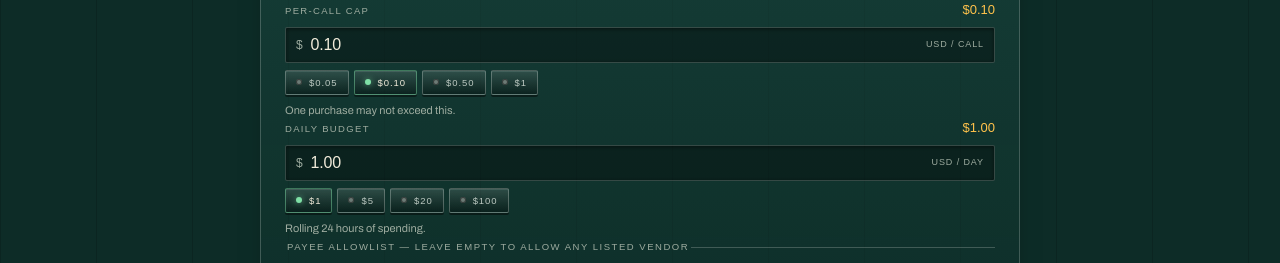
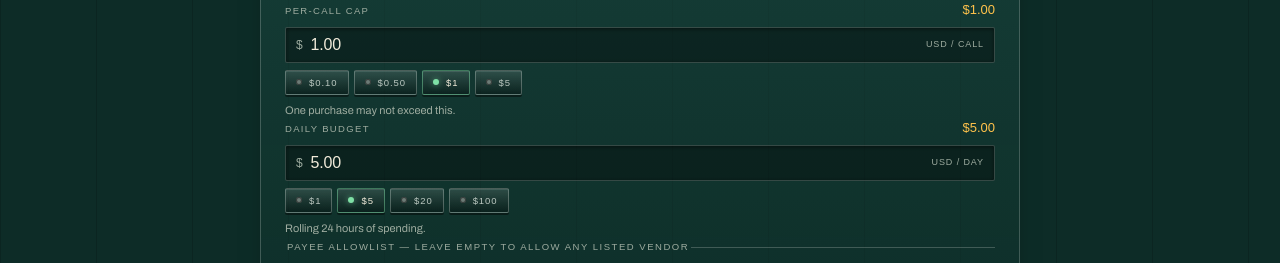
Before and after one commit to TheNonFungibleHuman/stipend, a Next.js app: page /start in a window 1280 px wide. Both pictures are taken after a click on the button "CONTINUE TO POLICY". Shown: the part 315-578 px from the top of the page. Built offline with nearby package versions, Linux system fonts and the light colour scheme; a web font is replaced by a local one.

Commit message:
fix(stipend): default caps are one dollar a call and five dollars a day

```diff
--- a/app/components/AmountInput.tsx
+++ b/app/components/AmountInput.tsx
@@ -26,7 +26,7 @@ export function AmountInput({
   label,
   value,
   onChange,
-  quick = [50_000, 100_000, 500_000, 1_000_000],
+  quick = [100_000, 500_000, 1_000_000, 5_000_000],
   hint,
   disabled,
   max = 1_000_000_000_000,
--- a/app/components/LimitsEditor.tsx
+++ b/app/components/LimitsEditor.tsx
@@ -12,8 +12,8 @@ interface Props {
 }
 
 export function LimitsEditor({ policy, onApply, disabled }: Props) {
-  const [perCall, setPerCall] = useState(policy?.perCallCap ?? 100_000);
-  const [daily, setDaily] = useState(policy?.dailyCap ?? 1_000_000);
+  const [perCall, setPerCall] = useState(policy?.perCallCap ?? 1_000_000);
+  const [daily, setDaily] = useState(policy?.dailyCap ?? 5_000_000);
   const [saving, setSaving] = useState(false);
 
   useEffect(() => {
--- a/app/components/Onboard.tsx
+++ b/app/components/Onboard.tsx
@@ -19,8 +19,8 @@ export function Onboard() {
   const router = useRouter();
   const [step, setStep] = useState(1);
   const [name, setName] = useState('Atlas');
-  const [perCall, setPerCall] = useState(100_000);
-  const [daily, setDaily] = useState(1_000_000);
+  const [perCall, setPerCall] = useState(1_000_000);
+  const [daily, setDaily] = useState(5_000_000);
   const [allowlist, setAllowlist] = useState<string[]>([]);
   const [agent, setAgent] = useState<PublicAgent | null>(null);
   const [busy, setBusy] = useState(false);
--- a/docs7/policy.mdx
+++ b/docs7/policy.mdx
@@ -35,6 +35,7 @@ already signed. An agent cannot edit its own limits — that is an operator acti
 
 | Situation | Per-call | Daily |
 | --- | --- | --- |
+| Defaults | $1.00 | $5.00 |
 | Exploration | $0.10 | $1.00 |
 | Working agent | $0.25 | $10.00 |
 | Budgeted monitoring | $0.50 | $50.00 |
--- a/lib/config.ts
+++ b/lib/config.ts
@@ -90,8 +90,8 @@ export interface Policy {
 }
 
 export const DEFAULT_POLICY: Policy = {
-  perCallCap: 100_000, // $0.10
-  dailyCap: 1_000_000, // $1.00
+  perCallCap: 1_000_000, // $1.00 a call
+  dailyCap: 5_000_000, // $5.00 a day
   allowlist: [],
 };
 
```
Also changed, not shown: .impeccable/review/console-desktop.png.
